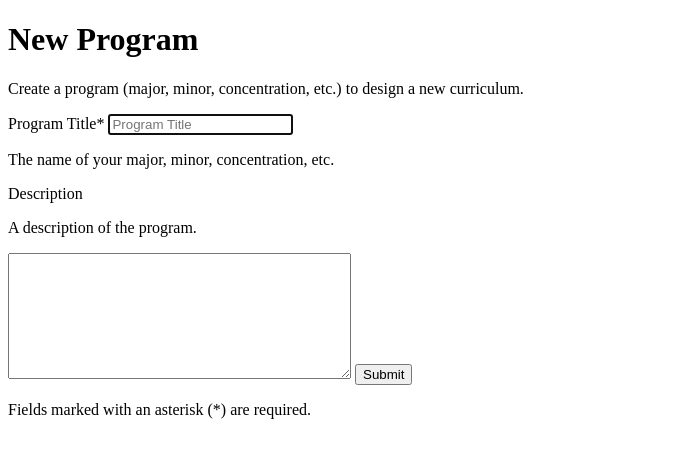
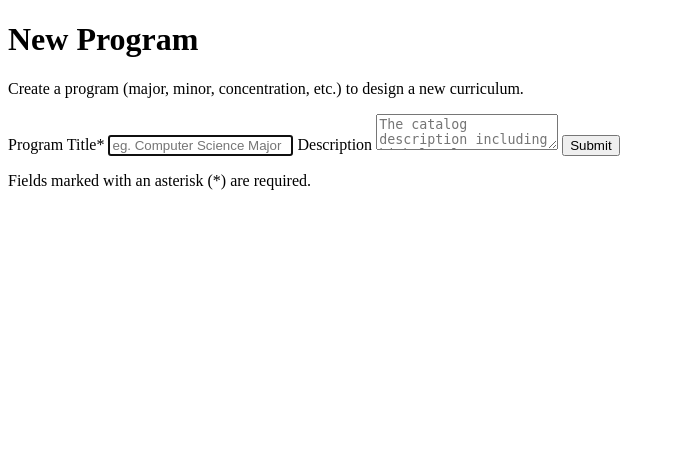
Before and after one commit to marcus-darden/CC2013, a Flask app: page /new_program in a window 1280 px wide. Shown: the part 34-492 px from the top of the page, without its empty margins (0-675 px from the left). Run offline with Flask 2, Linux system fonts and the light colour scheme; data that the repository does not hold is empty; some libraries are stand-ins or nearby versions.

Commit message:
Clean up templating and add form input validation.

```diff
--- a/templates/new_program.html
+++ b/templates/new_program.html
@@ -12,8 +12,6 @@
     <h1>Edit Program</h1>
     <p>Modify program details.</p>
 {% else %}
-    {% set title = "" %}
-    {% if description is not defined %}{% set description = "" %}{% endif %}
     {% set action = url_for('modify_program') %}
     <h1>New Program</h1>
     <p>Create a program (major, minor, concentration, etc.) to design a new curriculum.</p>
@@ -23,11 +21,9 @@
 {% endif %}
     <form method="post" action="{{ action }}">
       <label for="title">Program Title<span class=required>*</span></label>
-      <input name="title" type="text" value="{{ title|e }}" placeholder="Program Title" required autofocus />
-      <p class="guidelines">The name of your major, minor, concentration, etc.</p>
+      <input name="title" type="text" value="{{ title|e }}" placeholder="eg. Computer Science Major" required autofocus />
       <label for="description">Description</label>
-      <p class="guidelines">A description of the program.</p>
-      <textarea name="description" rows="8" cols="40">{{ description|e }}</textarea>
+      <textarea name="description" placeholder="The catalog description including high-level outcomes and administrativia.">{{ description|e }}</textarea>
       <input type="submit" name="submit" value="Submit" />
       <p>Fields marked with an asterisk (<span class="required">*</span>) are required.</p>
     </form>
```
Also changed, not shown: templates/new_course.html (+3 -9 lines).
